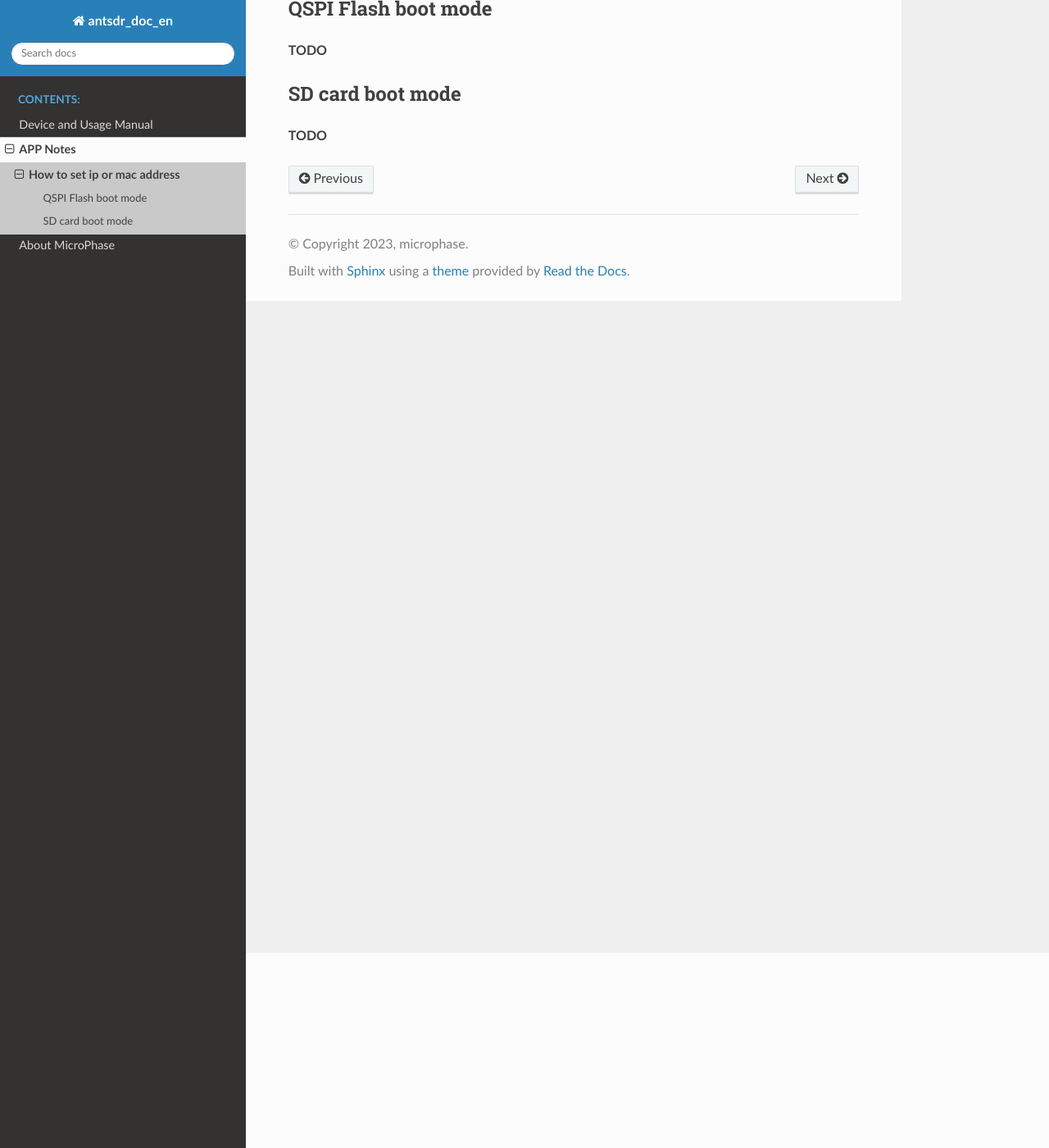
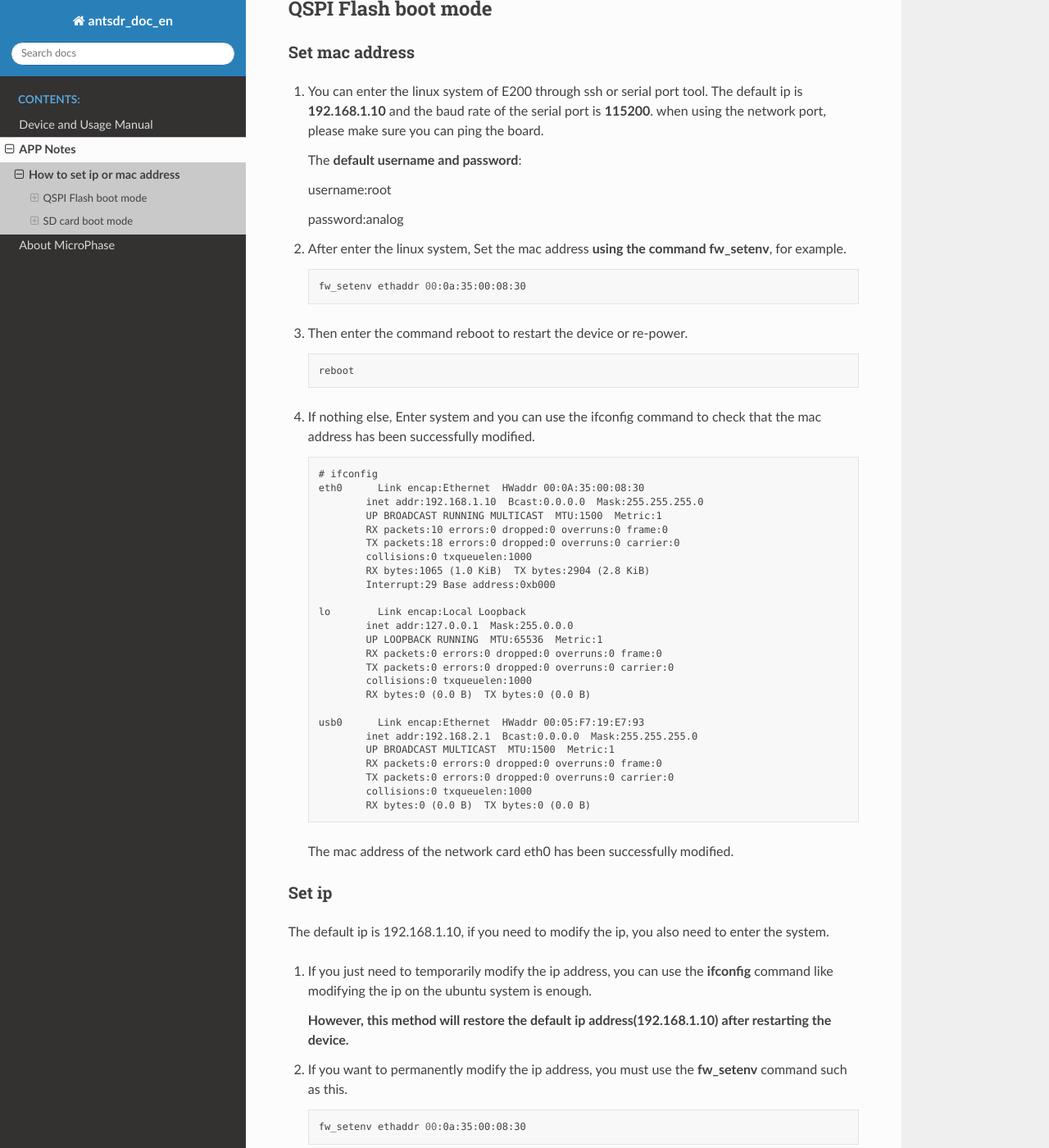
Before and after one commit to MicroPhase/antsdr_doc_en, a Sphinx documentation site: the page built from source/app_notes/set_the_iio_firmware_ip.md, in a window 1280 px wide and 1400 px high, scrolled down 238 px. Shown: the whole window at 82% size. Built offline with Sphinx 7.4.7 and the Read the Docs theme 2.0.0, drawn with Linux system fonts in a browser that asks for light colours; some of the changed text lies outside the part shown.

Commit message:
update set the iio firmware ip by cc

````diff
--- a/source/app_notes/set_the_iio_firmware_ip.md
+++ b/source/app_notes/set_the_iio_firmware_ip.md
@@ -1,9 +1,87 @@
 # How to set ip or mac address
 If you want to use multiple ANTSDR-E200 devices when using plutosdr compatible firmware, you will need this guide to set the mac and ip address.
 ## QSPI Flash boot mode
+### Set mac address
+1.
+    You can enter the linux system of E200 through ssh or serial port tool. The default ip is **192.168.1.10** and the baud rate of the serial port is **115200**. when using the network port, please make sure you can ping the board.
 
-**TODO**
+    The **default username and password**:
+
+    username:root
+
+    password:analog
+
+2.
+    After enter the linux system, Set the mac address **using the command fw_setenv**, for example.
+
+    ```sh
+    fw_setenv ethaddr 00:0a:35:00:08:30
+    ```
+
+3.
+    Then enter the command reboot to restart the device or re-power.
+    ```sh
+    reboot
+    ```
+
+4.
+    If nothing else, Enter system and you can use the ifconfig command to check that the mac address has been successfully modified.
+
+    ```txt
+    # ifconfig
+    eth0      Link encap:Ethernet  HWaddr 00:0A:35:00:08:30
+            inet addr:192.168.1.10  Bcast:0.0.0.0  Mask:255.255.255.0
+            UP BROADCAST RUNNING MULTICAST  MTU:1500  Metric:1
+            RX packets:10 errors:0 dropped:0 overruns:0 frame:0
+            TX packets:18 errors:0 dropped:0 overruns:0 carrier:0
+            collisions:0 txqueuelen:1000
+            RX bytes:1065 (1.0 KiB)  TX bytes:2904 (2.8 KiB)
+            Interrupt:29 Base address:0xb000
+
+    lo        Link encap:Local Loopback
+            inet addr:127.0.0.1  Mask:255.0.0.0
+            UP LOOPBACK RUNNING  MTU:65536  Metric:1
+            RX packets:0 errors:0 dropped:0 overruns:0 frame:0
+            TX packets:0 errors:0 dropped:0 overruns:0 carrier:0
+            collisions:0 txqueuelen:1000
+            RX bytes:0 (0.0 B)  TX bytes:0 (0.0 B)
+
+    usb0      Link encap:Ethernet  HWaddr 00:05:F7:19:E7:93
+            inet addr:192.168.2.1  Bcast:0.0.0.0  Mask:255.255.255.0
+            UP BROADCAST MULTICAST  MTU:1500  Metric:1
+            RX packets:0 errors:0 dropped:0 overruns:0 frame:0
+            TX packets:0 errors:0 dropped:0 overruns:0 carrier:0
+            collisions:0 txqueuelen:1000
+            RX bytes:0 (0.0 B)  TX bytes:0 (0.0 B)
+
+    ```
+    The mac address of the network card eth0 has been successfully modified.
+
+### Set ip
+The default ip is 192.168.1.10, if you need to modify the ip, you also need to enter the system.
+
+1.
+    If you just need to temporarily modify the ip address, you can use the **ifconfig** command like modifying the ip on the ubuntu system is enough.
+
+    **However, this method will restore the default ip address(192.168.1.10) after restarting the device.**
+
+2.
+    If you want to permanently modify the ip address, you must use the **fw_setenv** command such as this.
+    ```sh
+    fw_setenv ethaddr 00:0a:35:00:08:30
+    ```
+
+3.
+    Then restart the device.
+
 
 ## SD card boot mode
+### Set mac address
+1.
+    If it is in the sd card boot mode, then you need to modify the sd card uEnv.txt file. Find ```ethaddr=00:0a:35:00:01:22``` and change it ```ethaddr=xx:xx:xx:xx:xx:xx```
 
-**TODO**
+    Then start the device.
+
+
+### Set ip
+The method of changing ip by starting sd card is the same as starting and changing ip by qspi.
````
